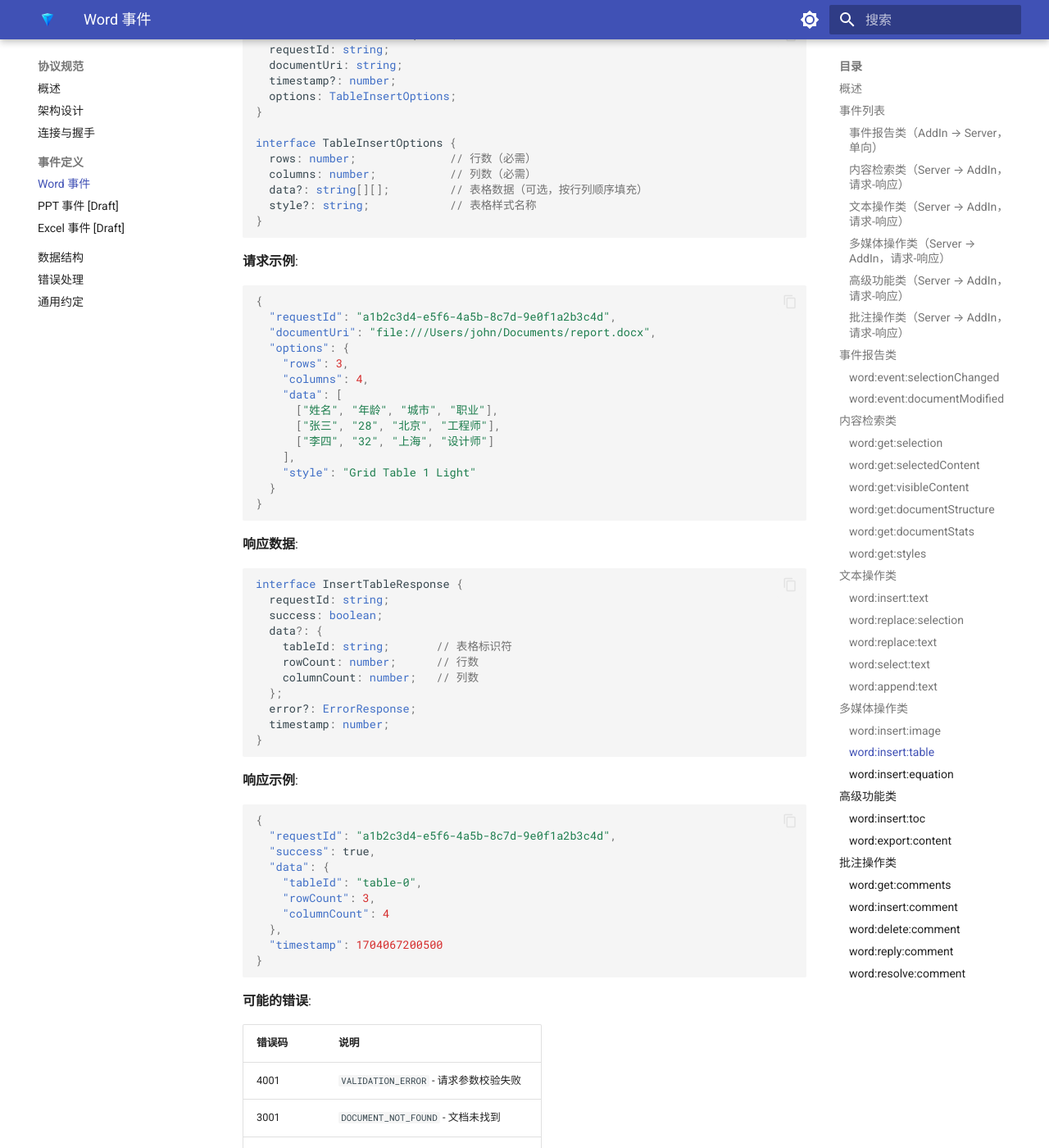
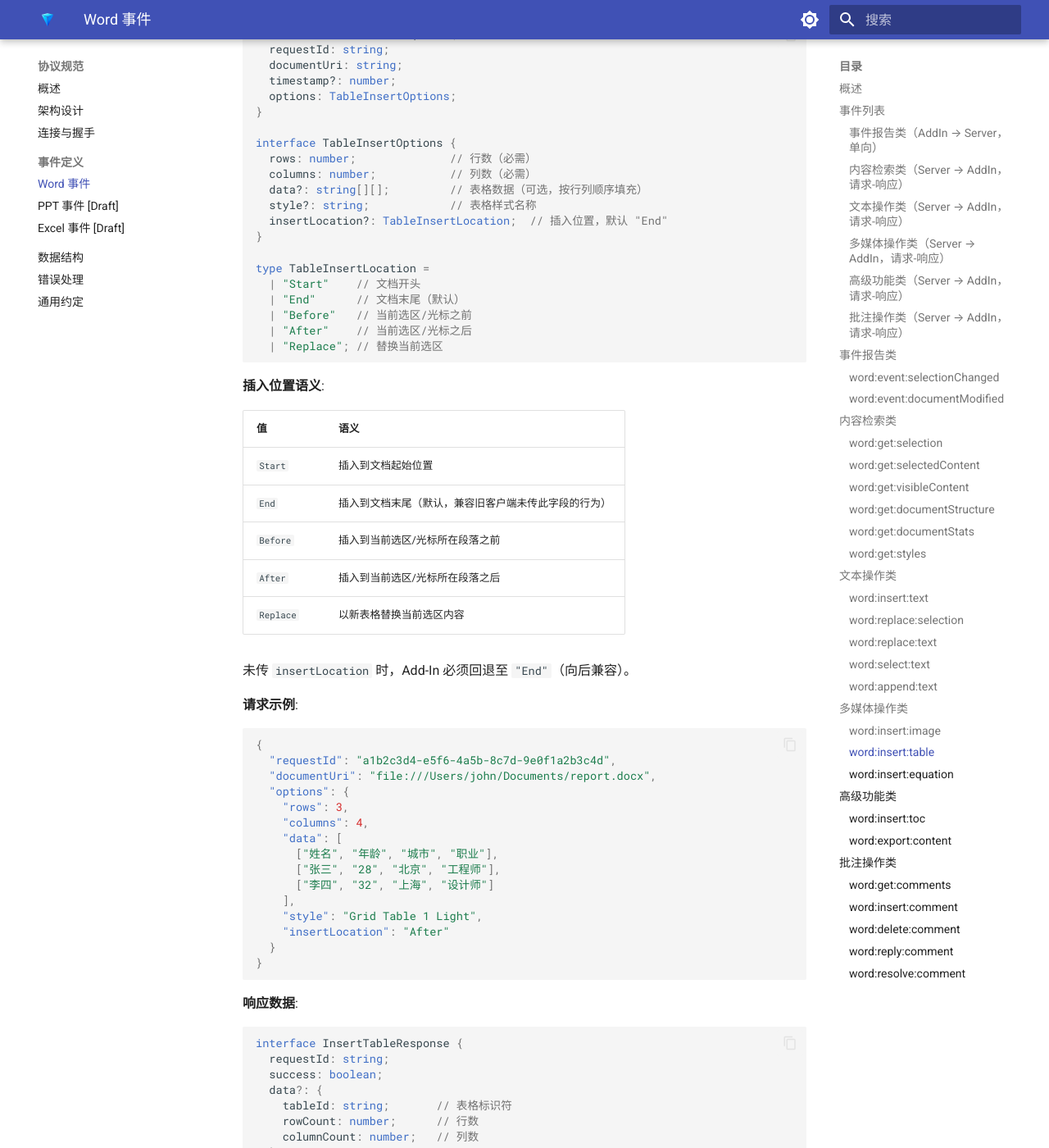
Before and after one commit to A2C-SMCP/oasp-protocol, an MkDocs documentation site: the page built from docs/specification/events-word.md, in a window 1280 px wide and 1400 px high, scrolled down 29707 px. Shown: the whole window at 82% size. Built offline with MkDocs 1.6.1 and Material for MkDocs 9.7.7, drawn with Linux system fonts in a browser that asks for light colours; the version menu is left out.

Commit message:
Update protocol spec v0.1.9: add insertLocation to word:insert:table (OF4AI-9)
- word:insert:table 新增可选 insertLocation 字段
- 支持 Start / End / Before / After / Replace 五种插入位置
- 默认 "End"，未传此字段时 Add-In 必须回退至 "End"（向后兼容）
- 同步更新 data-structures.md 和 changelog.md

Related: OF4AI-9

Co-Authored-By: Claude Opus 4.7 (1M context) <noreply@anthropic.com>

````diff
--- a/docs/specification/events-word.md
+++ b/docs/specification/events-word.md
@@ -1414,8 +1414,28 @@ interface TableInsertOptions {
   columns: number;           // 列数（必需）
   data?: string[][];         // 表格数据（可选，按行列顺序填充）
   style?: string;            // 表格样式名称
-}
-```
+  insertLocation?: TableInsertLocation;  // 插入位置，默认 "End"
+}
+
+type TableInsertLocation =
+  | "Start"    // 文档开头
+  | "End"      // 文档末尾（默认）
+  | "Before"   // 当前选区/光标之前
+  | "After"    // 当前选区/光标之后
+  | "Replace"; // 替换当前选区
+```
+
+**插入位置语义**:
+
+| 值 | 语义 |
+|----|------|
+| `Start` | 插入到文档起始位置 |
+| `End` | 插入到文档末尾（默认，兼容旧客户端未传此字段的行为）|
+| `Before` | 插入到当前选区/光标所在段落之前 |
+| `After` | 插入到当前选区/光标所在段落之后 |
+| `Replace` | 以新表格替换当前选区内容 |
+
+未传 `insertLocation` 时，Add-In 必须回退至 `"End"`（向后兼容）。
 
 **请求示例**:
 
@@ -1431,7 +1451,8 @@ interface TableInsertOptions {
       ["张三", "28", "北京", "工程师"],
       ["李四", "32", "上海", "设计师"]
     ],
-    "style": "Grid Table 1 Light"
+    "style": "Grid Table 1 Light",
+    "insertLocation": "After"
   }
 }
 ```
````
Also changed, not shown: docs/appendix/changelog.md (+17 -0 lines), docs/specification/data-structures.md (+8 -0 lines).
